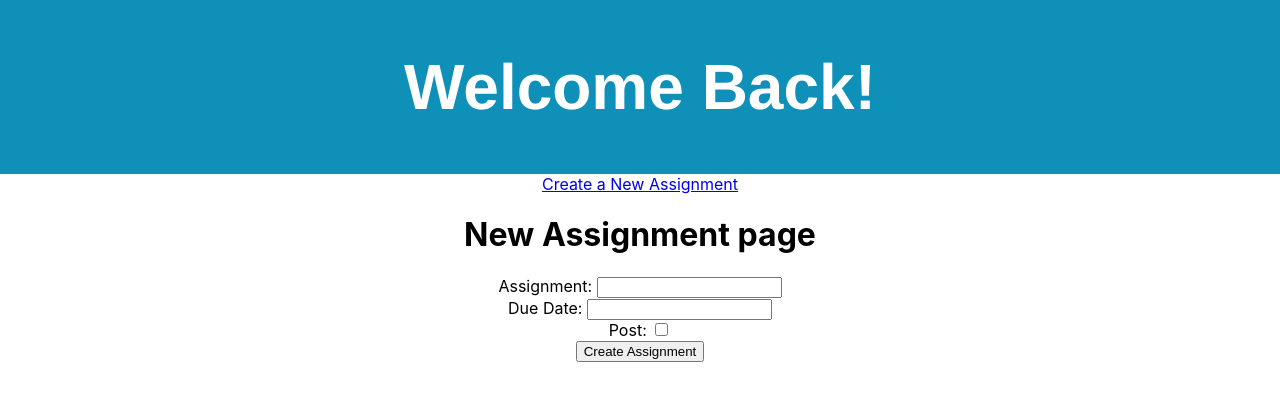
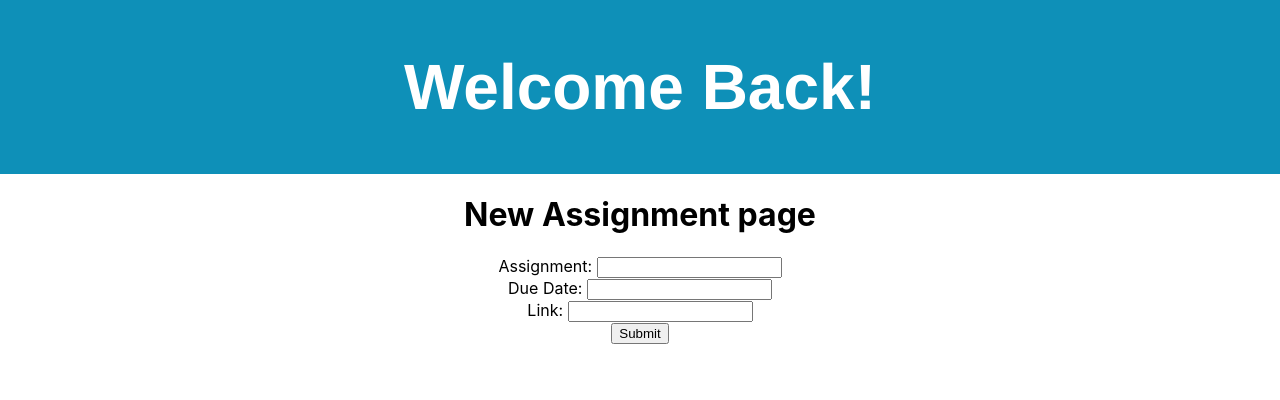
Before and after one commit to Dejac01/final-app, a React (Create React App) app in the folder client/: page /new in a window 1280 px wide. Shown: the top 400 px of the page. Built offline with nearby package versions, Linux system fonts and the light colour scheme.

Commit message:
null function

```diff
--- a/client/src/App.css
+++ b/client/src/App.css
@@ -170,6 +170,7 @@ abbr[title] {
 .wrap {
   width: 100%;
 }
+
 .wrap:after {
   /* Prevent wrapper from shrinking height,
   see http://www.positioniseverything.net/easyclearing.html */
@@ -179,3 +180,16 @@ abbr[title] {
   clear: both;
   visibility: hidden;
 }
+
+.button {
+  display: block;
+  width: 115px;
+  height: 25px;
+  background: #4e9caf;
+  padding: 10px;
+  text-align: center;
+  border-radius: 5px;
+  color: white;
+  font-weight: bold;
+  line-height: 25px;
+}
--- a/client/src/App.js
+++ b/client/src/App.js
@@ -3,9 +3,7 @@ import "./App.css";
 import New from "./teacher_comp/New.jsx";
 import Header from "./Header";
 import Dashboard from "./Dashboard.jsx";
-import { useEffect, useState } from "react";
 import { Route, Routes } from "react-router-dom";
-import { BrowserRouter as Router } from "react-router-dom";
 
 // const New =require('./views/teacher_comp/New.jsx')
 
--- a/client/src/Dashboard.jsx
+++ b/client/src/Dashboard.jsx
@@ -1,10 +1,9 @@
 import React from "react";
-import New from "./teacher_comp/New.jsx";
 import Calender from "./Calender.jsx";
 import LessonsUI from "./LessonsUI.jsx";
 import Quotes from "./Quotes.jsx";
 import Progress from "./Progress.jsx";
-import { useEffect, useState } from "react";
+import { useState } from "react";
 
 function Dashboard(props) {
   const [validate, setValidate] = useState(null);
@@ -45,7 +44,7 @@ function Dashboard(props) {
           <Calender />
           <div className="wrap">
             <div className="thirty-percent">
-              <LessonsUI />
+              <LessonsUI teacher={teacher} />
             </div>
             <div className="thirty-percent">
               <Progress />
--- a/client/src/LessonsUI.jsx
+++ b/client/src/LessonsUI.jsx
@@ -14,7 +14,6 @@ function LessonsUI(props) {
   return (
     <div>
       <h1 className="hw">Assignments due</h1>
-
       <ul>
         {lessons.map((item, index) => (
           <li key={item._id}>
@@ -26,6 +25,11 @@ function LessonsUI(props) {
           </li>
         ))}
       </ul>
+      {props.teacher ? (
+        <a className="button" href="/new">
+          Create New Assignment
+        </a>
+      ) : null}
     </div>
   );
 }
--- a/client/src/teacher_comp/New.jsx
+++ b/client/src/teacher_comp/New.jsx
@@ -1,26 +1,77 @@
-import React from 'react';
+import React from "react";
+import { useState } from "react";
 
-function New () {
+function New() {
+  const [assignment, setAssignment] = useState();
+  const [due, setDue] = useState();
+  const [link, setLink] = useState();
 
+  function postAssignment() {
+    fetch("http://localhost:3000/lessons/", {
+      method: "POST",
+      headers: {
+        "Content-Type": "application/json",
+      },
+      body: JSON.stringify({
+        name: assignment,
+        dueDate: due,
+        link: link,
+      }),
+    })
+      .then((res) => res.json())
+      .then((result) => {
+        console.log(result);
+        alert("Assignment Posted");
+        // set to null to clear out assignments
+        setLink("");
+        setAssignment("");
+        setDue("");
+      });
+  }
 
+  function handleSubmit() {
+    postAssignment();
+  }
   return (
     <div>
-        <nav>
-          <a href="/assignments/new">Create a New Assignment</a>
-        </nav>
       <h1>New Assignment page</h1>
       <form action="/assignments" method="POST">
-          Assignment: <input type="text" name="name" />
+        Assignment:{" "}
+        <input
+          type="text"
+          name="name"
+          value={assignment}
+          onChange={(e) => setAssignment(e.target.value)}
+        />
         <br />
-          Due Date: <input type="text" name="dueDate" />
+        Due Date:{" "}
+        <input
+          type="text"
+          name="due"
+          value={due}
+          onChange={(e) => setDue(e.target.value)}
+        />
         <br />
-          Post: <input type="checkbox" name="readyToPost" />
+        Link: {""}
+        <input
+          type="link"
+          name="link"
+          value={link}
+          onChange={(e) => setLink(e.target.value)}
+        />
         <br />
-          <input type="submit" name="" value="Create Assignment" />
       </form>
+      <button
+        type="submit"
+        name=""
+        value="Create Assignment"
+        onClick={handleSubmit}
+      >
+        {" "}
+        Submit
+      </button>
     </div>
   );
 }
 
-
 export default New;
```
Also changed, not shown: 2 other files (tests, documents, lock files or other folders). Lines whose indentation alone changed are shown as unchanged.
